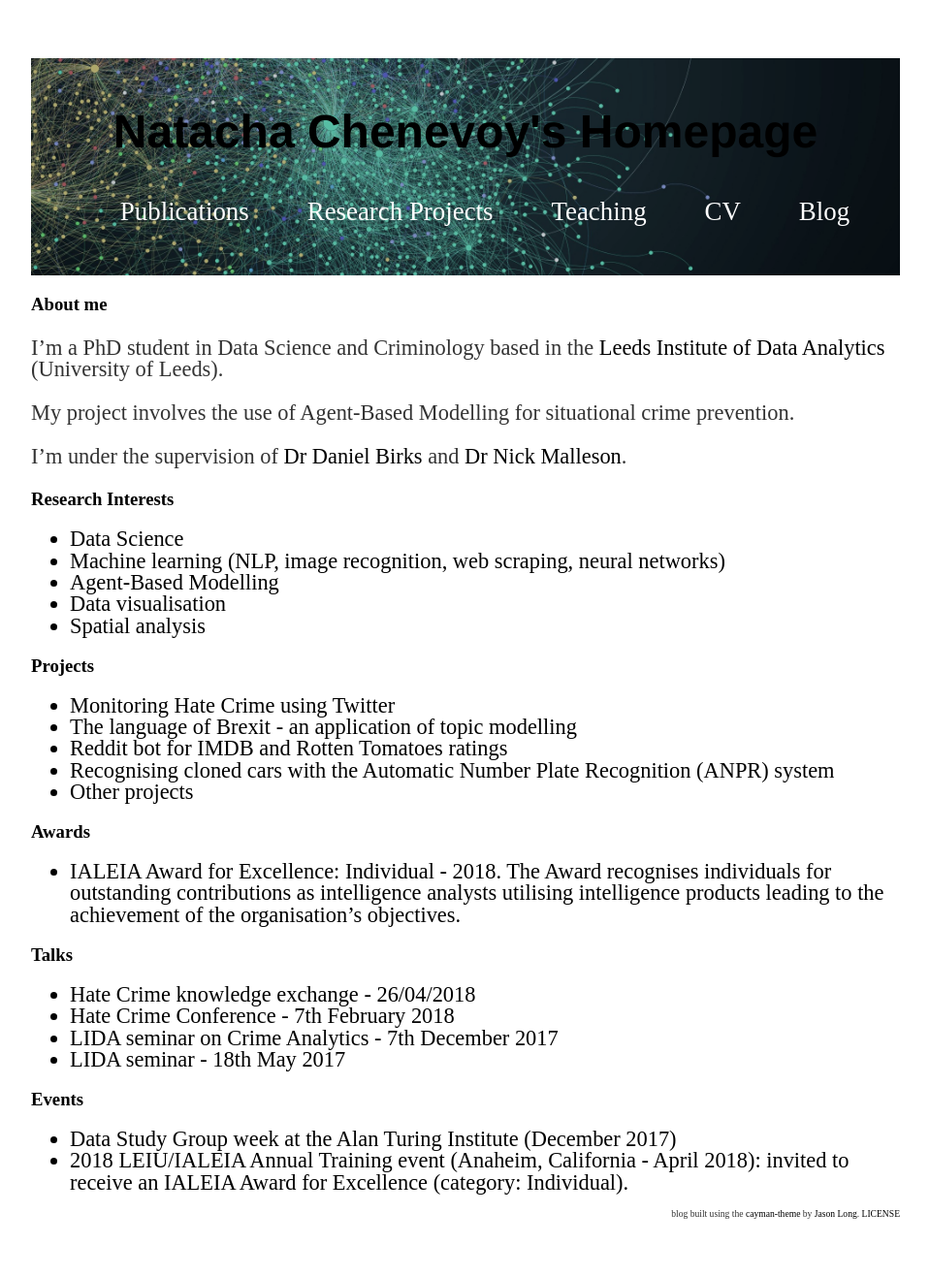
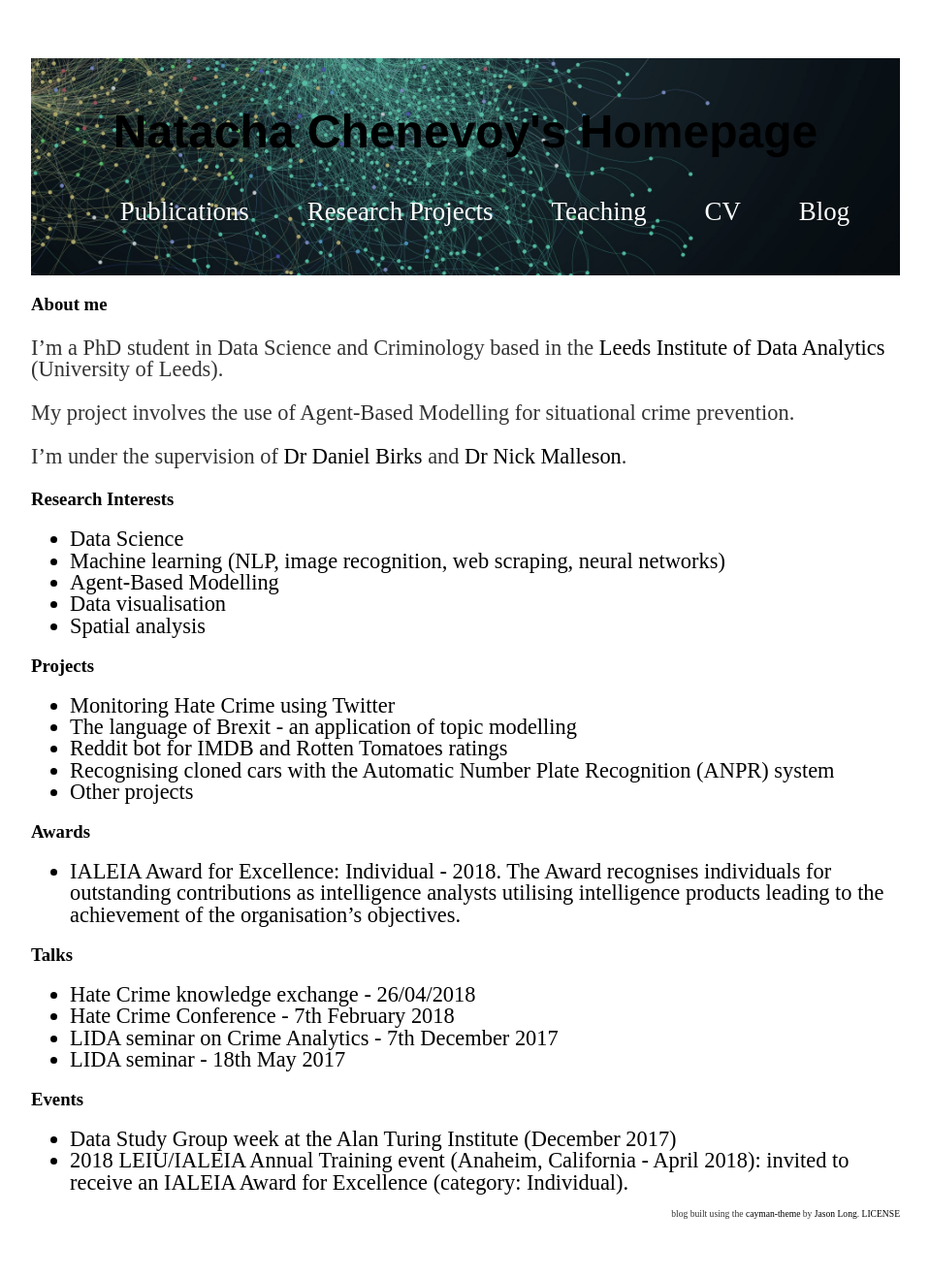
Before and after one commit to mednche/mednche.github.io, a Jekyll site: the page built from index.md, in a window 1280 px wide. Shown: the whole page at 97% size, without its empty margins (160-1119 px from the left). Built offline with Jekyll 4.4.1, drawn with Linux system fonts in a browser that asks for light colours.

Commit message:
Update main.css

```diff
--- a/css/main.css
+++ b/css/main.css
@@ -14,7 +14,7 @@ body {
      color: #fff;
     padding: 1em;
     text-align: center;
-    background-position: 0% 65%;
+    background-position: 0% 100%;
     position: relative;
 }
 
```
